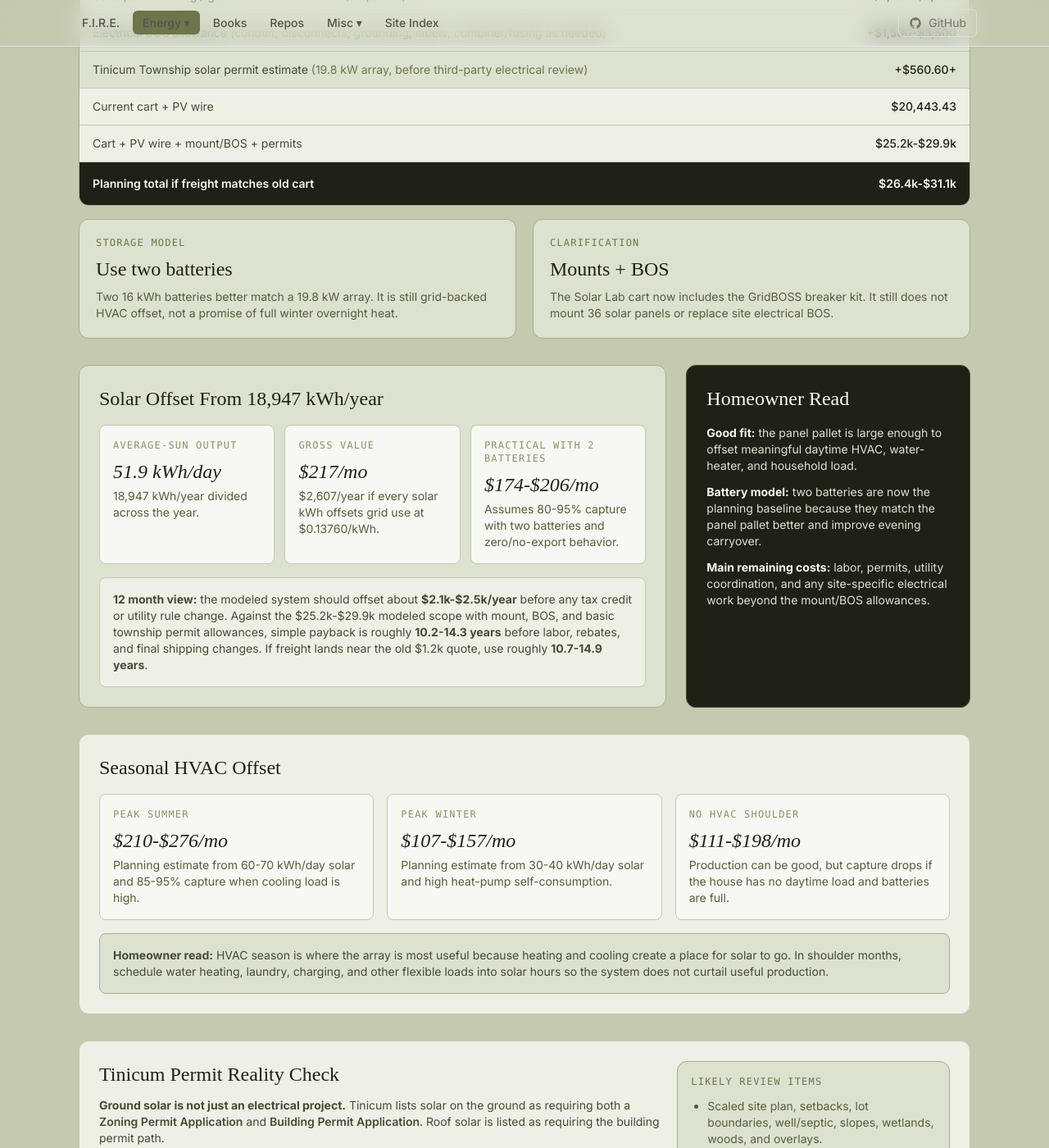
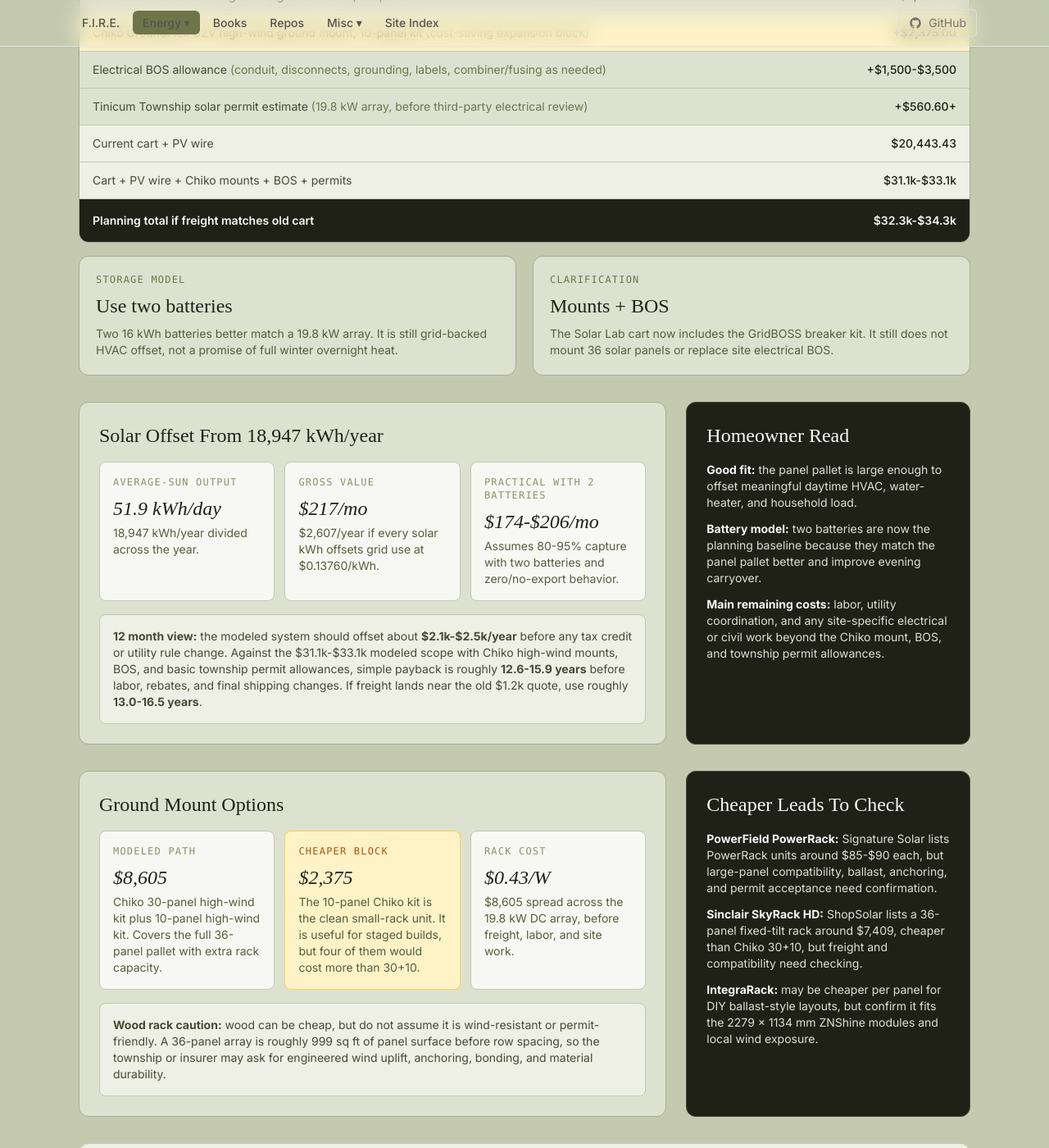
Before and after one commit to techmore/techmore.github.io, a Jekyll site: the page built from pages/energy-monitoring/solar.html, in a window 1280 px wide and 1400 px high, scrolled down 1664 px. Shown: the whole window at 82% size. Built offline with Jekyll 4.4.1, drawn with Linux system fonts in a browser that asks for light colours; nearby versions of some CDN libraries; some web fonts are replaced; some of the changed text lies outside the part shown.

Commit message:
Model Chiko ground mount options

```diff
--- a/pages/energy-monitoring/solar.html
+++ b/pages/energy-monitoring/solar.html
@@ -132,8 +132,12 @@ title: Solar Offset - Techmore
                     <div class="col-span-4 text-right font-medium text-olive-950">+$568.57</div>
                 </div>
                 <div class="grid grid-cols-12 gap-3 px-4 py-3">
-                    <div class="col-span-8 text-olive-800">Solar panel racking / ground mount allowance <span class="text-olive-600">(36 panels)</span></div>
-                    <div class="col-span-4 text-right font-medium text-olive-950">+$2,700-$5,400</div>
+                    <div class="col-span-8 text-olive-800">Chiko GroundFlex U2V high-wind ground mount, 30-panel kit</div>
+                    <div class="col-span-4 text-right font-medium text-olive-950">+$6,230.00</div>
+                </div>
+                <div class="grid grid-cols-12 gap-3 px-4 py-3 bg-amber-100">
+                    <div class="col-span-8 text-olive-800">Chiko GroundFlex U2V high-wind ground mount, 10-panel kit <span class="text-olive-600">(cost-saving expansion block)</span></div>
+                    <div class="col-span-4 text-right font-medium text-olive-950">+$2,375.00</div>
                 </div>
                 <div class="grid grid-cols-12 gap-3 px-4 py-3">
                     <div class="col-span-8 text-olive-800">Electrical BOS allowance <span class="text-olive-600">(conduit, disconnects, grounding, labels, combiner/fusing as needed)</span></div>
@@ -148,12 +152,12 @@ title: Solar Offset - Techmore
                     <div class="col-span-4 text-right font-medium text-olive-950">$20,443.43</div>
                 </div>
                 <div class="grid grid-cols-12 gap-3 px-4 py-3 bg-olive-100">
-                    <div class="col-span-8 text-olive-800">Cart + PV wire + mount/BOS + permits</div>
-                    <div class="col-span-4 text-right font-medium text-olive-950">$25.2k-$29.9k</div>
+                    <div class="col-span-8 text-olive-800">Cart + PV wire + Chiko mounts + BOS + permits</div>
+                    <div class="col-span-4 text-right font-medium text-olive-950">$31.1k-$33.1k</div>
                 </div>
                 <div class="grid grid-cols-12 gap-3 px-4 py-4 bg-olive-950 text-olive-50">
                     <div class="col-span-8 font-semibold">Planning total if freight matches old cart</div>
-                    <div class="col-span-4 text-right font-semibold">$26.4k-$31.1k</div>
+                    <div class="col-span-4 text-right font-semibold">$32.3k-$34.3k</div>
                 </div>
             </div>
         </div>
@@ -193,7 +197,7 @@ title: Solar Offset - Techmore
                 </div>
             </div>
             <div class="mt-4 bg-olive-100 rounded-lg border border-olive-300 p-4">
-                <p class="text-sm text-olive-800"><strong>12 month view:</strong> the modeled system should offset about <strong>$2.1k-$2.5k/year</strong> before any tax credit or utility rule change. Against the $25.2k-$29.9k modeled scope with mount, BOS, and basic township permit allowances, simple payback is roughly <strong>10.2-14.3 years</strong> before labor, rebates, and final shipping changes. If freight lands near the old $1.2k quote, use roughly <strong>10.7-14.9 years</strong>.</p>
+                <p class="text-sm text-olive-800"><strong>12 month view:</strong> the modeled system should offset about <strong>$2.1k-$2.5k/year</strong> before any tax credit or utility rule change. Against the $31.1k-$33.1k modeled scope with Chiko high-wind mounts, BOS, and basic township permit allowances, simple payback is roughly <strong>12.6-15.9 years</strong> before labor, rebates, and final shipping changes. If freight lands near the old $1.2k quote, use roughly <strong>13.0-16.5 years</strong>.</p>
             </div>
         </div>
 
@@ -202,7 +206,42 @@ title: Solar Offset - Techmore
             <div class="space-y-3 text-sm text-olive-200">
                 <p><strong class="text-olive-50">Good fit:</strong> the panel pallet is large enough to offset meaningful daytime HVAC, water-heater, and household load.</p>
                 <p><strong class="text-olive-50">Battery model:</strong> two batteries are now the planning baseline because they match the panel pallet better and improve evening carryover.</p>
-                <p><strong class="text-olive-50">Main remaining costs:</strong> labor, permits, utility coordination, and any site-specific electrical work beyond the mount/BOS allowances.</p>
+                <p><strong class="text-olive-50">Main remaining costs:</strong> labor, utility coordination, and any site-specific electrical or civil work beyond the Chiko mount, BOS, and township permit allowances.</p>
+            </div>
+        </div>
+    </section>
+
+    <section class="grid lg:grid-cols-3 gap-6 mb-8">
+        <div class="lg:col-span-2 bg-olive-200 rounded-xl border border-olive-400 p-5 sm:p-6">
+            <h2 class="text-2xl text-olive-950 mb-4">Ground Mount Options</h2>
+            <div class="grid sm:grid-cols-3 gap-3">
+                <div class="bg-olive-50 rounded-lg border border-olive-300 p-4">
+                    <p class="font-mono text-xs tracking-widest uppercase text-olive-500">Modeled path</p>
+                    <p class="mt-2 text-2xl font-display italic text-olive-950">$8,605</p>
+                    <p class="mt-1 text-sm text-olive-700">Chiko 30-panel high-wind kit plus 10-panel high-wind kit. Covers the full 36-panel pallet with extra rack capacity.</p>
+                </div>
+                <div class="bg-amber-100 rounded-lg border border-amber-300 p-4">
+                    <p class="font-mono text-xs tracking-widest uppercase text-amber-700">Cheaper block</p>
+                    <p class="mt-2 text-2xl font-display italic text-olive-950">$2,375</p>
+                    <p class="mt-1 text-sm text-olive-700">The 10-panel Chiko kit is the clean small-rack unit. It is useful for staged builds, but four of them would cost more than 30+10.</p>
+                </div>
+                <div class="bg-olive-50 rounded-lg border border-olive-300 p-4">
+                    <p class="font-mono text-xs tracking-widest uppercase text-olive-500">Rack cost</p>
+                    <p class="mt-2 text-2xl font-display italic text-olive-950">$0.43/W</p>
+                    <p class="mt-1 text-sm text-olive-700">$8,605 spread across the 19.8 kW DC array, before freight, labor, and site work.</p>
+                </div>
+            </div>
+            <div class="mt-4 bg-olive-100 rounded-lg border border-olive-300 p-4">
+                <p class="text-sm text-olive-800"><strong>Wood rack caution:</strong> wood can be cheap, but do not assume it is wind-resistant or permit-friendly. A 36-panel array is roughly 999 sq ft of panel surface before row spacing, so the township or insurer may ask for engineered wind uplift, anchoring, bonding, and material durability.</p>
+            </div>
+        </div>
+
+        <div class="bg-olive-950 rounded-xl border border-olive-800 p-5 sm:p-6 text-olive-50">
+            <h2 class="text-2xl text-olive-50 mb-4">Cheaper Leads To Check</h2>
+            <div class="space-y-3 text-sm text-olive-200">
+                <p><strong class="text-olive-50">PowerField PowerRack:</strong> Signature Solar lists PowerRack units around $85-$90 each, but large-panel compatibility, ballast, anchoring, and permit acceptance need confirmation.</p>
+                <p><strong class="text-olive-50">Sinclair SkyRack HD:</strong> ShopSolar lists a 36-panel fixed-tilt rack around $7,409, cheaper than Chiko 30+10, but freight and compatibility need checking.</p>
+                <p><strong class="text-olive-50">IntegraRack:</strong> may be cheaper per panel for DIY ballast-style layouts, but confirm it fits the 2279 × 1134 mm ZNShine modules and local wind exposure.</p>
             </div>
         </div>
     </section>
@@ -455,7 +494,8 @@ title: Solar Offset - Techmore
             <li>Final solar sizing still needs roof/ground-mount layout, shading, utility rules, permitting, and installer or electrician review.</li>
             <li>Solar Lab cart on May 21, 2026: ZNShine 550 W 36-panel pallet $6,732.00, two EG4 314Ah indoor batteries discounted to $6,119.98, GridBOSS Breaker Kit - 90A $272.99, FlexBOSS21 + GridBOSS $5,674.88, free RS232 and USB cables, coupon SAVE50THESOLARLAB, estimated tax $1,125.02, and total $19,874.86 before shipping. Signature Solar 500 ft 10 AWG black/red PV wire adds $568.57 as a planning line item.</li>
             <li>Tinicum permit placeholder uses the township alternative-energy fee for 11-100 kW systems, the current $100 application review fee shown on the township permits page, and the $25 listed electrical processing fee. It does not include third-party electrical underwriter costs, engineered drawings, stormwater/grading escrow, zoning relief, or installer permit handling.</li>
-            <li>Mount/BOS allowances are planning placeholders: $2,700-$5,400 for panel racking or ground mount, plus $1,500-$3,500 for conduit, disconnects, grounding, labels, and combiner/fusing if needed. Labor, permits, trenching, utility work, and final engineering are still separate.</li>
+            <li>Mount model uses the user-provided Chiko GroundFlex U2V large-module high-wind pricing: $6,230 for a 30-panel kit plus $2,375 for a 10-panel kit. The 40-panel rack capacity leaves four unused positions when installing the 36-panel pallet.</li>
+            <li>BOS allowance remains a planning placeholder: $1,500-$3,500 for conduit, disconnects, grounding, labels, and combiner/fusing if needed. Labor, trenching, utility work, and final engineering are still separate.</li>
             <li>ZNShine source: Signature Solar product page and linked spec sheet. Listed specs include 550 W, 50.20 V Voc, 13.89 A Isc, 69.44 lb panel weight, 350 mm module leads with MC4-compatible connectors, and 2279 × 1134 × 35 mm module dimensions.</li>
         </ul>
     </section>
```
